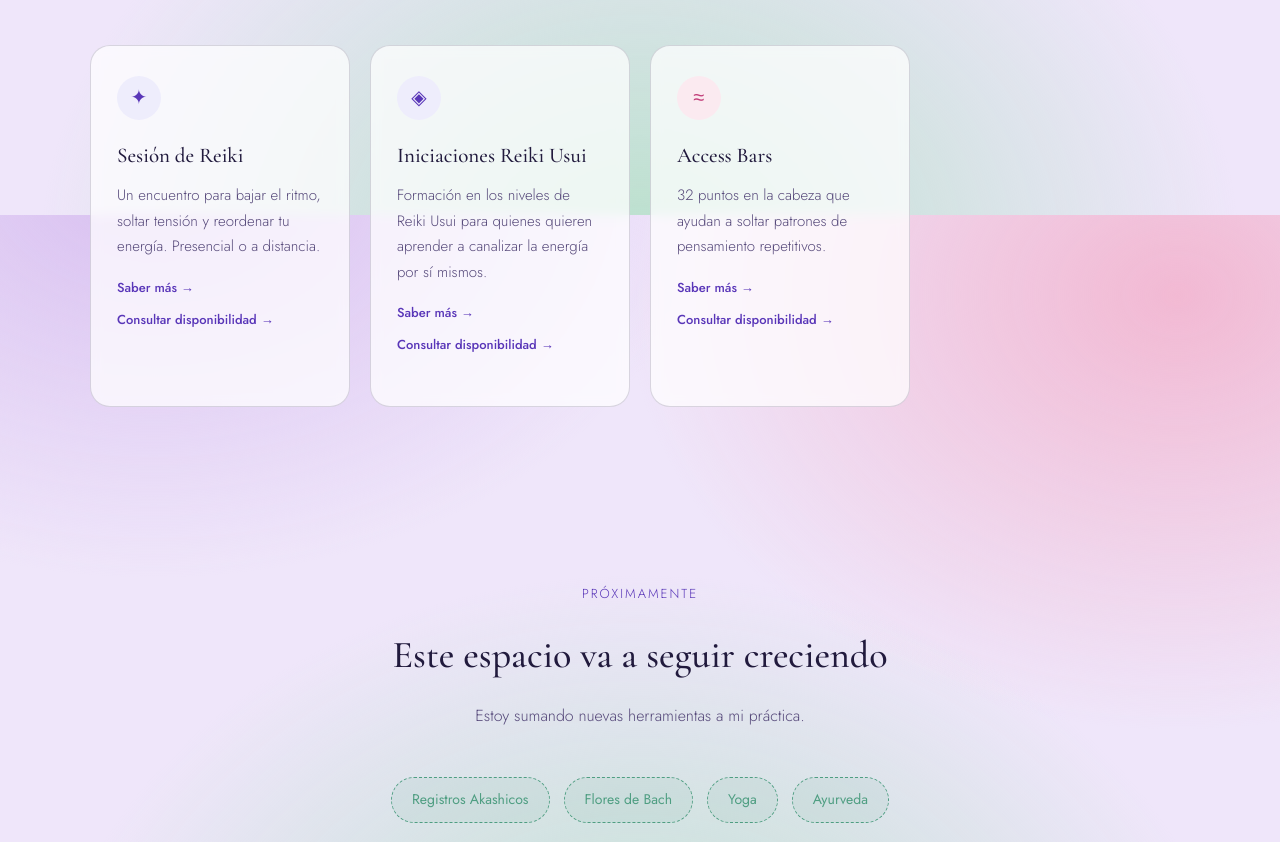
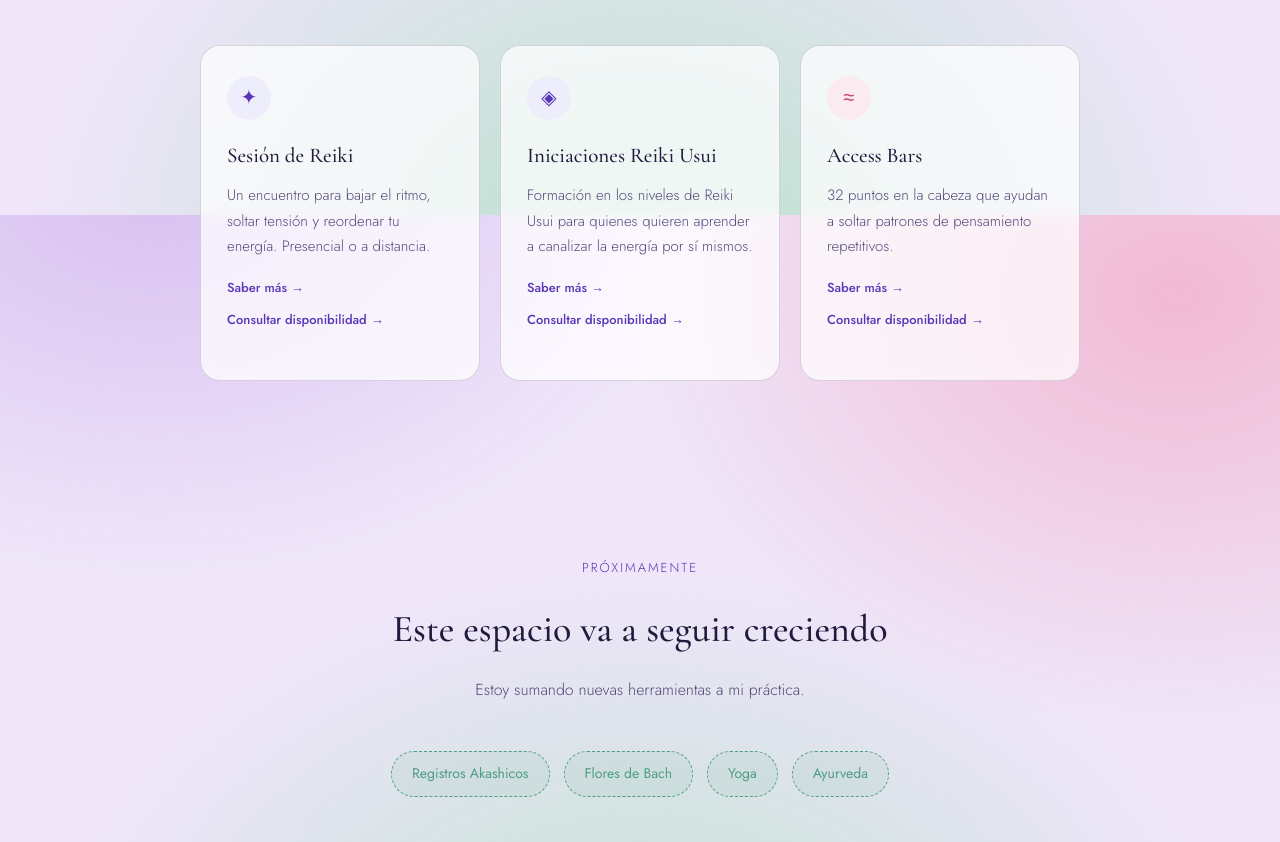
Before and after one commit to adriquiroga26/ailenbienestar, a plain HTML site: page index.html in a window 1280 px wide. Shown: the part 1385-2227 px from the top of the page. Drawn offline with nearby package versions, Linux system fonts and the light colour scheme.

Commit message:
Centrar tarjetas de servicios (3 columnas en vez de 4)
El grid quedó pensado para 4 tarjetas (incluyendo Facelift, que está
comentado), dejando las 3 activas corridas a la izquierda en desktop.

Co-Authored-By: Claude Sonnet 5 <noreply@anthropic.com>

```diff
--- a/css/styles.css
+++ b/css/styles.css
@@ -203,8 +203,8 @@ section{padding:88px 28px;}
 /* SERVICIOS */
 .services{position:relative; overflow:hidden;}
 .cards{
-  display:grid; grid-template-columns:repeat(4, 1fr);
-  gap:20px; max-width:1100px; margin:0 auto;
+  display:grid; grid-template-columns:repeat(3, 1fr);
+  gap:20px; max-width:880px; margin:0 auto;
   position:relative; z-index:1;
 }
 .card{
```
